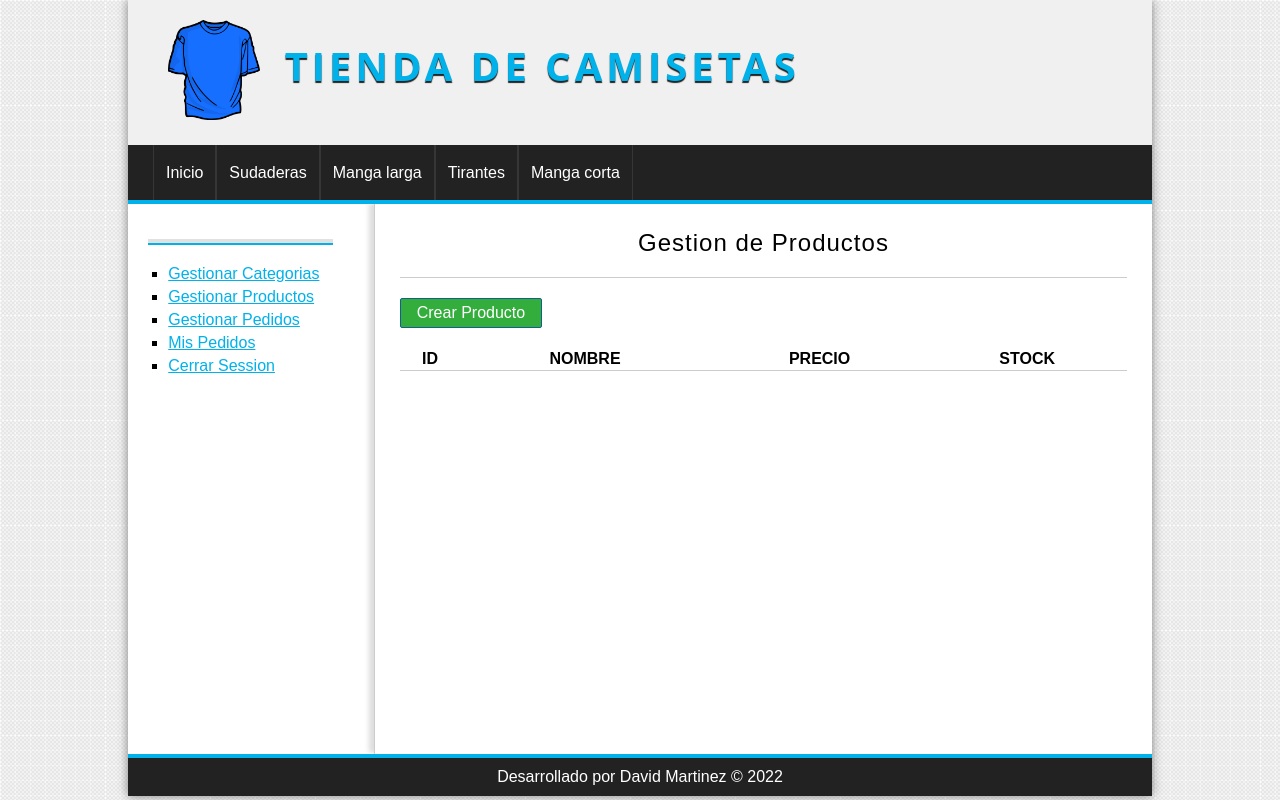
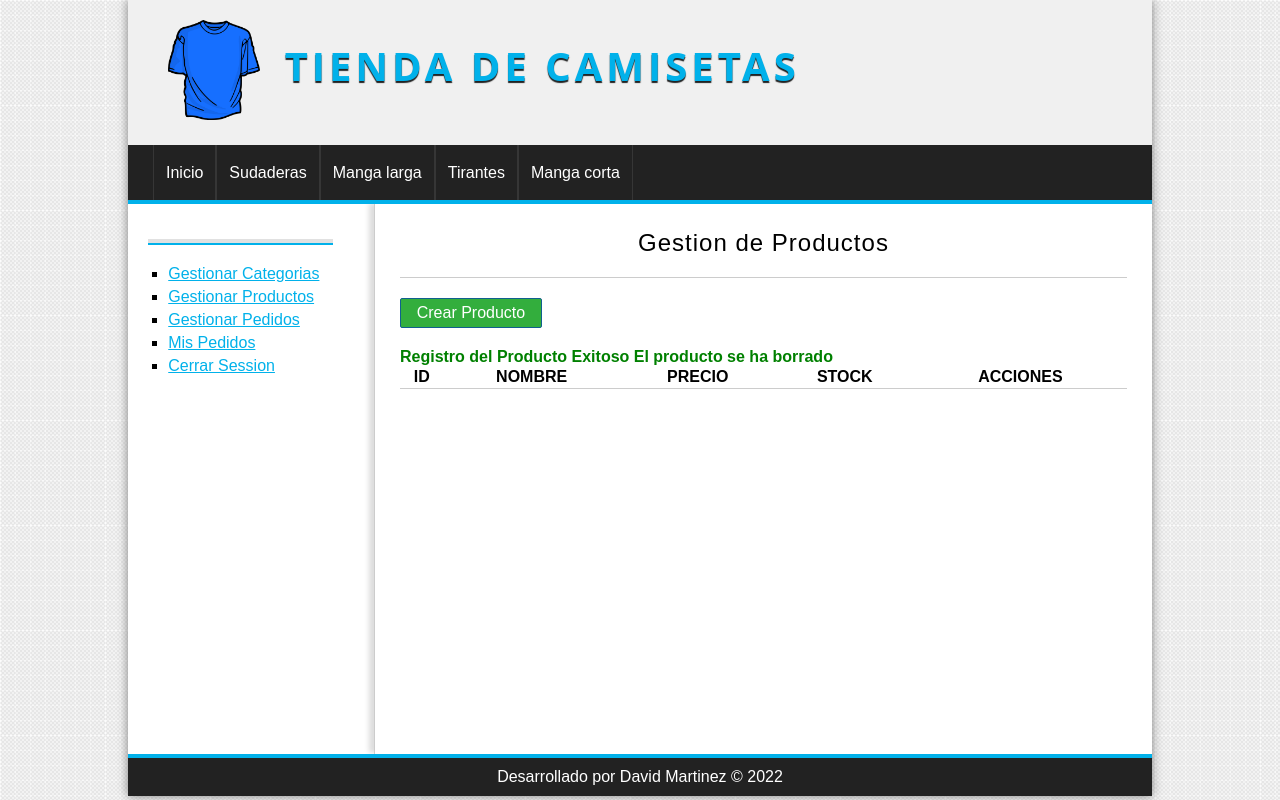
Before and after one commit to DxBaxterLu/Tienda, a PHP site: page /Tienda/producto/gestion in a window 1280 px wide. Run offline with PHP 8.4, Linux system fonts and the light colour scheme; the visitor is signed in with stand-in values (Sample User, id 1); data comes from the database, SQL or seed files in the repository; data that the repository does not hold is empty.

Commit message:
Creacion de vista para ver y usar opciones de productos

```diff
--- a/views/producto/gestion.php
+++ b/views/producto/gestion.php
@@ -3,6 +3,20 @@
 <a href="<?= base_url ?>producto/crear" class="button button-small">
     Crear Producto
 </a>
+
+<?php if (isset($_SESSION['producto']) && $_SESSION['producto'] == 'Complete') : ?>
+    <strong class="alert_green">Registro del Producto Exitoso</strong>
+<?php elseif (isset($_SESSION['producto']) && $_SESSION['producto'] == 'Failed') : ?>
+    <strong class="alert_red">Registro del Producto Fallido, Ingrese todos los campos</strong>
+<?php endif; ?>
+<?php Utils::deleteSessions('producto'); ?>
+
+<?php if (isset($_SESSION['delete']) && $_SESSION['delete'] == 'Complete') : ?>
+    <strong class="alert_green">El producto se ha borrado</strong>
+<?php elseif (isset($_SESSION['delete']) && $_SESSION['delete'] == 'Failed') : ?>
+    <strong class="alert_red">El producto !!NO!! se ha borrado</strong>
+<?php endif; ?>
+<?php Utils::deleteSessions('delete'); ?>
 
 <table>
     <tr>
@@ -10,6 +24,7 @@
         <th>NOMBRE</th>
         <th>PRECIO</th>
         <th>STOCK</th>
+        <th>ACCIONES</th>
     </tr>
     <?php while ($pro = $productos->fetch_object()) : ?>
         <tr>
@@ -17,6 +32,10 @@
             <td><?= $pro->nombre; ?></td>
             <td><?= $pro->precio; ?></td>
             <td><?= $pro->stock; ?></td>
+            <td>
+                <a href="<?= base_url; ?>producto/editar&id=<?= $pro->id ?>" class="button button-gestion ">Editar</a>
+                <a href="<?= base_url; ?>producto/eliminar&id=<?= $pro->id ?>" class="button button-gestion button-red">Eliminar</a>
+            </td>
         </tr>
     <?php endwhile; ?>
 </table>
```
